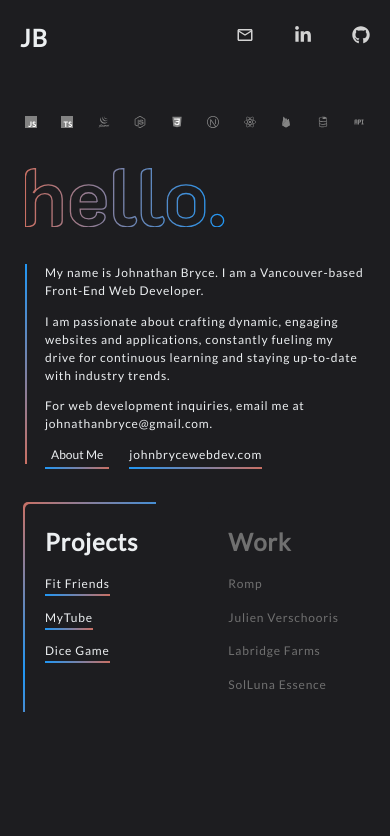
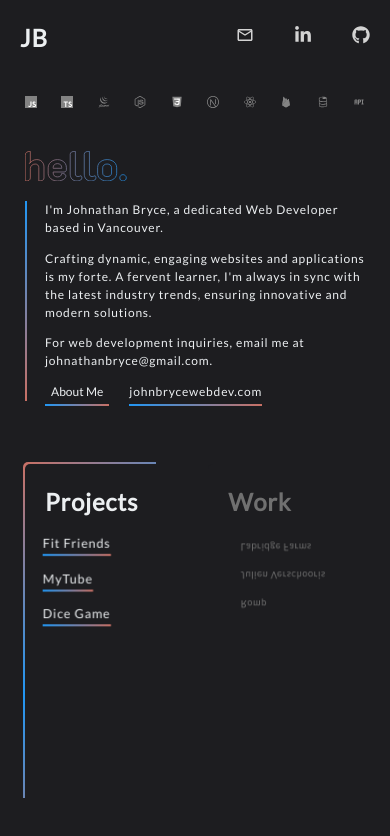
Before and after one commit to johnathanbryce/jb-portfolio, a Next.js app: page / in a window 390 px wide. Shown: the top 836 px of the page. Built offline with nearby package versions, Linux system fonts and the light colour scheme.

Commit message:
added smooth transitions/animations to tech stack details and contentcategories and re-aligned some layout a bit

```diff
--- a/src/app/page.module.css
+++ b/src/app/page.module.css
@@ -12,8 +12,6 @@
   .main {
     flex-direction: column-reverse;
     padding: 2rem 2.5rem;
-    margin-top: 2rem;
-    height: 100vh;
   }
 }
 
@@ -21,6 +19,5 @@
 @media (max-width: 480px) {
   .main {
 
-    height: auto;
   }
 }
--- a/src/components/Cards/CategoryCard/CategoryCard.module.css
+++ b/src/components/Cards/CategoryCard/CategoryCard.module.css
@@ -9,6 +9,21 @@
     padding: 2rem;
     border-top-left-radius: var(--border-radius);
     background: var(--background-primary); /* this stacks over the curver border to give the appearance of the curved half */
+    transition: transform 0.5s ease, opacity 0.5s ease;
+}
+
+.list_flex_wrapper {
+    transform-style: preserve-3d; /* Required for 3D transforms on children */
+    transition: transform 0.5s ease; /* Smooth transition for the list */
+}
+
+.category_card.active .list_flex_wrapper {
+    transform: scale(1.05) rotateY(0deg); /* Transform for active state */
+}
+
+.category_card:not(.active) .list_flex_wrapper {
+    transform: scale(0.85) rotateX(180deg)rotateY(-25deg); /* Transform for inactive state */
+
 }
 
 .category_card::before {
@@ -21,7 +36,10 @@
     border-top-left-radius: var(--border-radius);
     position: absolute;
     top: -0.2rem; /* controls the "thickness" of the border by moving its position (match with height of the other lines at 0.2rem) */
-    left: -0.2rem; /* controls the "thickness" of the border by moving its position (match with height of the other lines at 0.2rem) */
+    right: -0.2rem; /* controls the "thickness" of the border by moving its position (match with height of the other lines at 0.2rem) */
+    position: absolute;
+    transform: translateZ(-1px); /* keeps the content partially hidden so the carousel animation can take effect */
+    transform-style: flat; /* This prevents it from being affected by 3D transforms */
     z-index: -1;
     transition: all .3s ease-in-out;
     opacity: 0; /* initially hidden */
@@ -42,6 +60,7 @@
     color: var(--inactive-color);
     transition: all .3s ease-in-out;
 }
+
 
 .active .title,
 .link {
@@ -90,7 +109,10 @@
 
 /* Tablets (portrait) */
 @media (max-width: 950px) {
+    .category_card::before {
+        left: -0.2rem; /* controls the "thickness" of the border by moving its position (match with height of the other lines at 0.2rem) */
 
+    }
 }
 
 /* Mobile Devices up to 480px */
--- a/src/components/Cards/ContentCard/ContentCard.tsx
+++ b/src/components/Cards/ContentCard/ContentCard.tsx
@@ -9,9 +9,10 @@ interface ContentCardProps {
     description: string,
     url: string,
     github: string,
+    appLink?: string
 }
 
-export default function ContentCard({title, isActive, description, url, github}: ContentCardProps) {
+export default function ContentCard({title, description, url, github, appLink}: ContentCardProps) {
   return (
     <div className={styles.content_card}>
         <h2>{title}</h2>
@@ -20,6 +21,7 @@ export default function ContentCard({title, isActive, description, url, github}:
             <div className={styles.links_container}>
               <CustomLink href={url} title="View Site" />
               <CustomLink href={github} title="View GitHub" />
+              {appLink ? <CustomLink href={appLink} title="View App"/> : null}
             </div>
         </span>
     </div>
--- a/src/components/ContentContainer/ContentContainer.module.css
+++ b/src/components/ContentContainer/ContentContainer.module.css
@@ -16,10 +16,10 @@
 
 .content_details{
     transform-origin: 50%; /* animation from the center */
-    animation: fadeInFromCenter 0.4s ease-in-out;
+    animation: flipfromCenter 0.4s ease-in-out;
 }
 
-@keyframes fadeInFromCenter {
+@keyframes flipfromCenter {
     from {
         opacity: 0;
         transform: /* translateY(-50%) */ scaleX(0);
@@ -34,18 +34,21 @@
     display: flex;
     gap: 5rem;
     /* justify-content: space-evenly; */
-    flex-basis: 40%
+    /* flex-basis: 40%; */
 }
 
 /* Tablets (portrait) */
 @media (max-width: 950px) {
     .content_container{
         flex-direction: column;
-        padding: 4rem 0;
     }
 
     .projects_work_container{
         align-self: flex-start;
+    }
+
+    .content_relative_wrapper, .projects_work_container{
+        flex: 1;
     }
 
 }
@@ -54,8 +57,7 @@
 /* Mobile Devices (landscape) */
 @media (max-width: 775px) {
     .content_container{
-        gap: 4rem;
-        padding: 4rem 0;
+        gap: 2rem;
     }
 }
 
--- a/src/components/ContentContainer/ContentContainer.tsx
+++ b/src/components/ContentContainer/ContentContainer.tsx
@@ -57,19 +57,19 @@ export default function ContentContainer() {
       case 'Fit Friends':
         return <ContentCard  title='Fit Friends' isActive={activeContent === 'Fit Friends'} url='https://fitfriends.ca' github='https://github.com/johnathanbryce/fitfriends' description="A dynamic full-stack web application that enables users to create, join, and invite others to personalized fitness challenges. As my debut full-stack project, it exemplifies a seamless integration of front-end flair and back-end prowess, offering an interactive platform for fitness community building."/>;
       case 'MyTube':
-        return <ContentCard  title='My Tube' isActive={activeContent === 'MyTube'} url='https://mytube-jb.vercel.app/' github='https://github.com/johnathanbryce/mytube' description="Fetches data from multiple YouTube channels, displaying the 8 latest videos for each. With seamless integration with the YouTube API, it keeps me updated on the latest content from my favourite creators, all in one place."/>;
+        return <ContentCard  title='My Tube' isActive={activeContent === 'MyTube'} url='https://mytube-jb.vercel.app/' github='https://github.com/johnathanbryce/mytube' description="Fetches data from multiple YouTube channels, displaying the 8 latest videos for each. With fluid integration with the YouTube API, it keeps me updated on the latest content from my favourite creators, all in one place."/>;
       case 'Dice Game':
         return <ContentCard  title='Dice Game' isActive={activeContent === 'Dice Game'}  url='https://dice-game-jb.netlify.app' github='https://github.com/johnathanbryce/Dice-Game' description="A dice rolling game against a computer. Highest number after 3 rolls wins! My final individual project for BCIT's COMP2131 - Web Development with Javascript that received a grade of 100%."/>;
       case 'Romp':
-        return <ContentCard  title='Romp' isActive={activeContent === 'Romp'}  url='https://rompathlete.com/' github='https://github.com/rompAthlete/rompWebsite' description="Romp is an activity planning social platform that allows you to create and share activities and events. You can broadcast what you are doing, when you are doing it, and then go and do it with the people you actually want to do it with, in your area."/>;
+        return <ContentCard  title='Romp' isActive={activeContent === 'Romp'}  url='https://rompathlete.com/' github='https://github.com/rompAthlete/rompWebsite' appLink='https://apps.apple.com/us/app/romp-social-activity-planning/id1627077719' description="Romp is an activity planning social platform that allows you to create and share activities and events. You can broadcast what you are doing, when you are doing it, and then go and do it with the people you actually want to do it with, in your area."/>;
       case 'JB Web Dev':
         return <ContentCard  title='JB Web Dev & Design' isActive={activeContent === 'JB Web Dev'}  url='https://www.johnbrycewebdev.com/' github='https://github.com/johnathanbryce/johnbryce-web-dev' description="Promotes my professional web development abilities, focusing on small businesses as my target audience."/>;
       case 'Julien Verschooris':
         return <ContentCard  title='Julien Verschooris' isActive={activeContent === 'Julien Verschooris'}  url='https://www.julienverschooris.com/' github='https://github.com/johnathanbryce/julien-verschooris' description="A portfolio website that showcases the latest personal and professional music compositions of Julien Verschooris, a multi-award-winning composer."/>;
       case 'Labridge Farms':
         return <ContentCard  title='Labridge Farms' isActive={activeContent === 'Labridge Farms'}  url='https://labridgefarms.com/' github='https://github.com/johnathanbryce/labridge-farms' description="The digital gateway to Labridge Farms, highlighting their premium farm-raised meats and high-quality Labrador Retrievers. It offers visitors an opportunity to explore and buy farm-fresh meats and learn about adopting one of their available or upcoming Labrador Retrievers."/>;
-      case 'SolLuna Essence':
-        return <ContentCard  title='SolLunna Essence' isActive={activeContent === 'SolLuna Essence'}  url='https://www.sollunaessence.com/' github='https://github.com/johnathanbryce/solLuna-essence' description="Provides current and prospective patrons a landing page to learn about and access services for spiritual healing and guidance techniques from Bio-Energy Healing Practitioner and Intuitive reader, Sydney Fisher."/>;
+      /* case 'SolLuna Essence':
+        return <ContentCard  title='SolLunna Essence' isActive={activeContent === 'SolLuna Essence'}  url='https://www.sollunaessence.com/' github='https://github.com/johnathanbryce/solLuna-essence' description="Provides current and prospective patrons a landing page to learn about and access services for spiritual healing and guidance techniques from Bio-Energy Healing Practitioner and Intuitive reader, Sydney Fisher."/>; */
       default:
         return <Intro />;
     }
@@ -94,7 +94,7 @@ export default function ContentContainer() {
           <CategoryCard
             title="Work"
             onClick={() => toggleActiveCategory('Work')}
-            contentList={['Romp', 'Julien Verschooris', 'Labridge Farms', 'SolLuna Essence']}
+            contentList={['Romp', 'Julien Verschooris', 'Labridge Farms']}
             setActiveContent={setActiveContent}
             isActive={activeCategory === 'Work'}
           />
--- a/src/components/Intro/Intro.module.css
+++ b/src/components/Intro/Intro.module.css
@@ -55,15 +55,14 @@
 
 .intro_text_svg{
     /* svg path length: 751.6892700195312 */
-    margin-bottom: 5%;
-    min-width: 20rem;
-    width: 35%;
-    height: 35%;
+    padding-bottom: 1rem;
+    width: 30%;
+    height: 100%;
     stroke: var(--accent-primary);
     stroke-width: 1;
     stroke-dasharray: 751;
     stroke-dashoffset: 200;
-    animation: 3.5s fillSvg linear;
+    animation: 5s fillSvg linear;
 }
 
  @keyframes fillSvg{
@@ -81,3 +80,10 @@
         gap: 1.25rem;
     }
 }
+
+/* Mobile Devices up to 480px */
+@media (max-width: 480px) {
+    .intro_text_svg{
+        padding-bottom: 0;
+    }
+}
--- a/src/components/Intro/Intro.tsx
+++ b/src/components/Intro/Intro.tsx
@@ -22,8 +22,8 @@ export default function Intro() {
       </svg>
 
       <span className={styles.content_wrapper}>
-        <p> My name is Johnathan Bryce. I am a Vancouver-based Front-End Web Developer. </p>
-        <p> I am passionate about crafting dynamic, engaging websites and applications, constantly fueling my drive for continuous learning and staying up-to-date with industry trends.</p>
+        <p> I&apos;m Johnathan Bryce, a dedicated Web Developer based in Vancouver. </p>
+        <p>Crafting dynamic, engaging websites and applications is my forte. A fervent learner, I&apos;m always in sync with the latest industry trends, ensuring innovative and modern solutions.</p>
         <p> For web development inquiries, email me at <Link href="mailto:johnathanbryce@gmail.com" target='_blank' > johnathanbryce@gmail.com.</Link> </p>
         <div className={styles.button_container}>
           <button className={styles.button}>
```
Also changed, not shown: src/components/TechStackDetails/TechStackDetails.module.css (+31 -4 lines).
